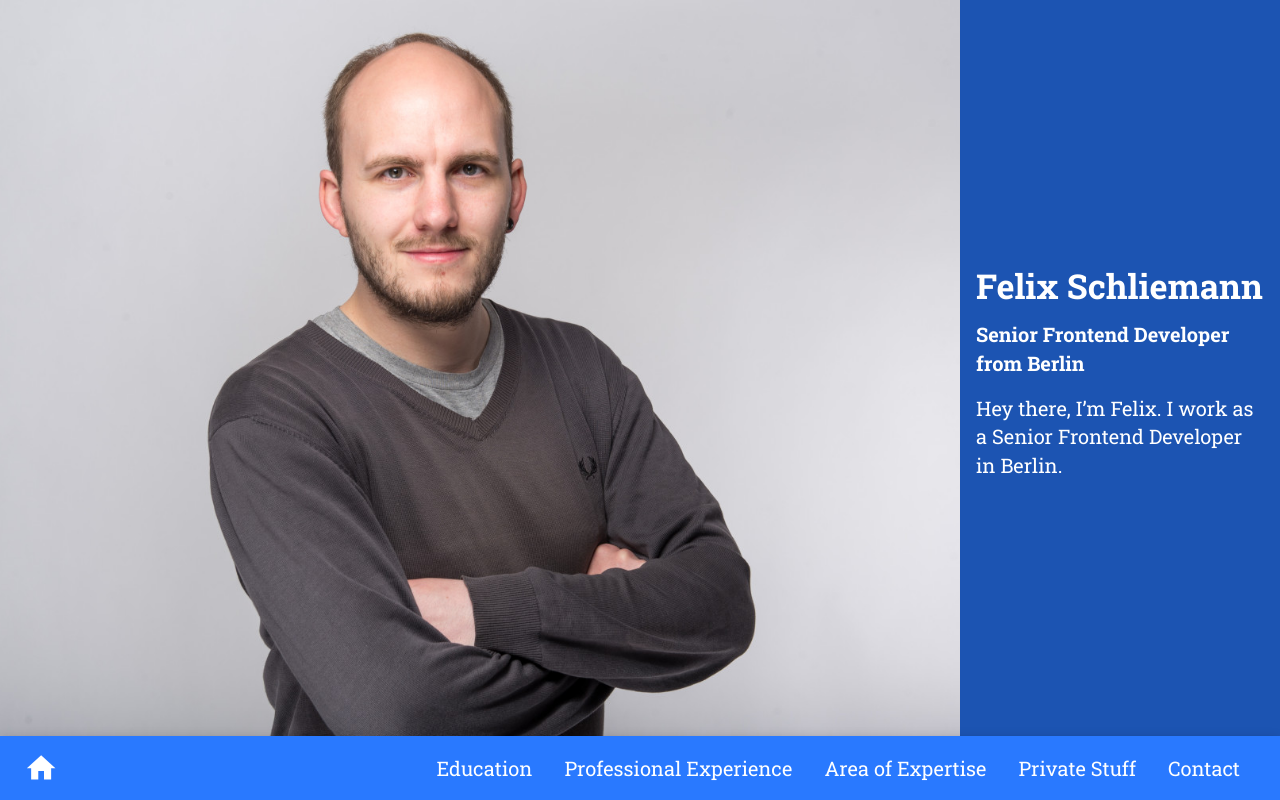
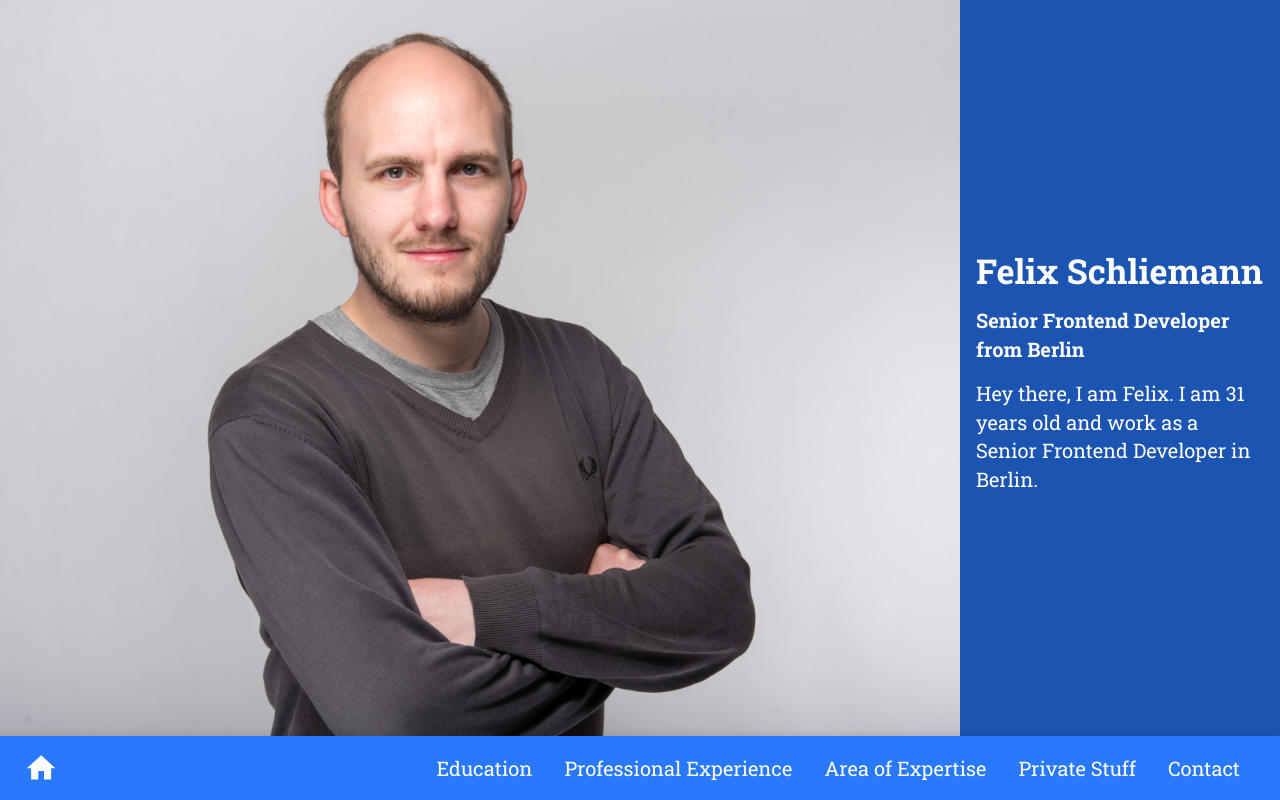
Before and after one commit to eisbr11/cv, a Next.js app: page / in a window 1280 px wide. Built offline with nearby package versions, Linux system fonts and the light colour scheme.

Commit message:
feat: added age to welcome page

```diff
--- a/components/Welcome/Welcome.component.tsx
+++ b/components/Welcome/Welcome.component.tsx
@@ -2,6 +2,9 @@ import { Typography } from '@material-ui/core';
 import Image from 'next/image';
 
 import useStyles from '@components/Welcome/Welcome.styles';
+import moment from 'moment';
+
+const age = moment().diff('1989-02-12', 'years');
 
 const Welcome = () => {
   const classes = useStyles();
@@ -25,7 +28,7 @@ const Welcome = () => {
             Senior Frontend Developer from Berlin
           </Typography>
           <Typography variant="body2">
-            Hey there, I’m Felix. I work as a Senior Frontend Developer in Berlin.
+            {`Hey there, I am Felix. I am ${age} years old and work as a Senior Frontend Developer in Berlin.`}
           </Typography>
         </div>
       </div>
--- a/package.json
+++ b/package.json
@@ -12,6 +12,8 @@
   "dependencies": {
     "@material-ui/core": "^4.11.3",
     "@material-ui/icons": "^4.11.2",
+    "@material-ui/lab": "^4.0.0-alpha.57",
+    "moment": "^2.29.1",
     "next": "10.0.6",
     "react": "17.0.1",
     "react-dom": "17.0.1"
```
Also changed, not shown: 1 other file (tests, documents, lock files or other folders).
